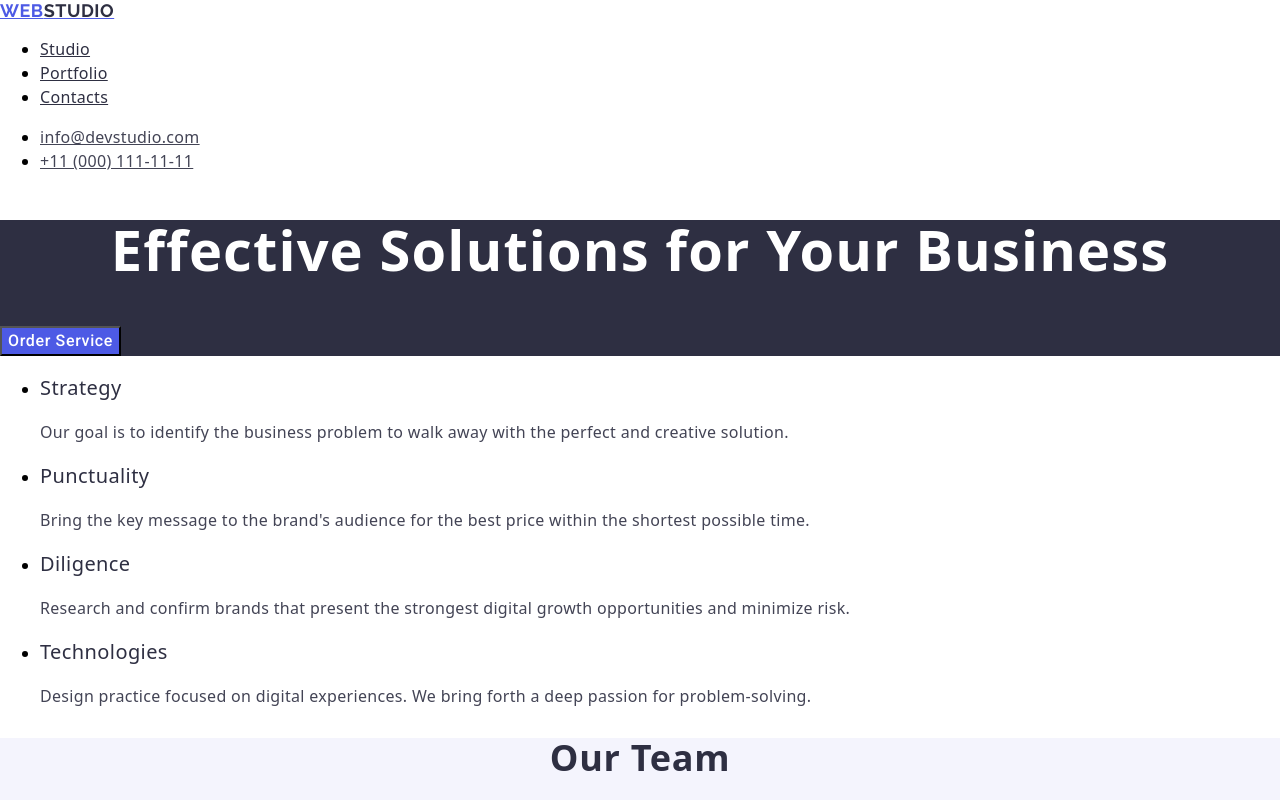
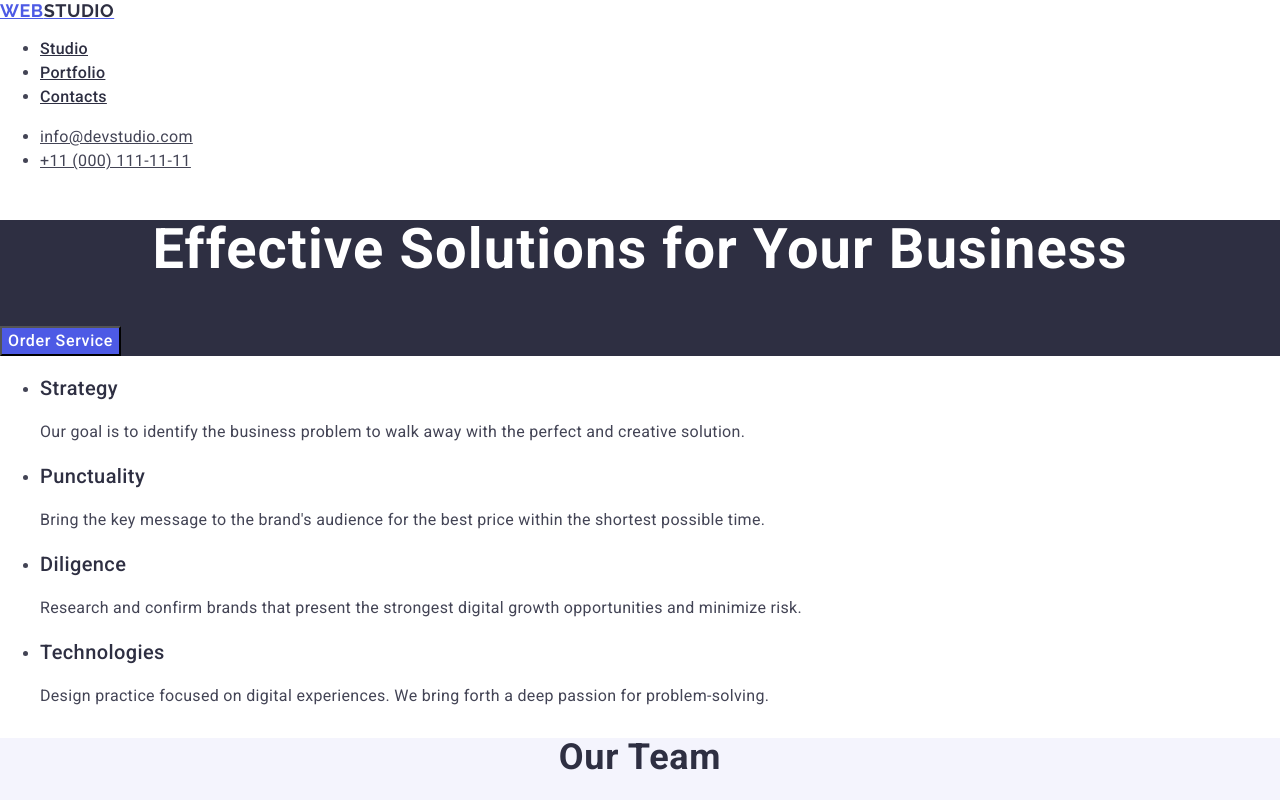
Before and after one commit to ScientistOwl/goit-markup-hw-02, a plain HTML site: page index.html in a window 1280 px wide. Shown: the top 800 px of the page. Drawn offline with nearby package versions, Linux system fonts and the light colour scheme.

Commit message:
commmmmm

```diff
--- a/css/styles.css
+++ b/css/styles.css
@@ -1,4 +1,4 @@
-.body {
+.bodys {
   font-family: "Roboto", sans-serif;
   color: #434455;
   background-color: #ffffff;
@@ -38,6 +38,9 @@
   color: #404bbf;
 }
 .address {
+  font-style: normal;
+}
+.contact-info {
   font-style: normal;
 }
 .contact {
--- a/index.html
+++ b/index.html
@@ -18,7 +18,7 @@
     <link rel="stylesheet" href="./css/styles.css" />
   </head>
 
-  <body>
+  <body class="bodys">
     <header>
       <nav class="main-nav">
         <a href="./index.html" class="logo"
```
